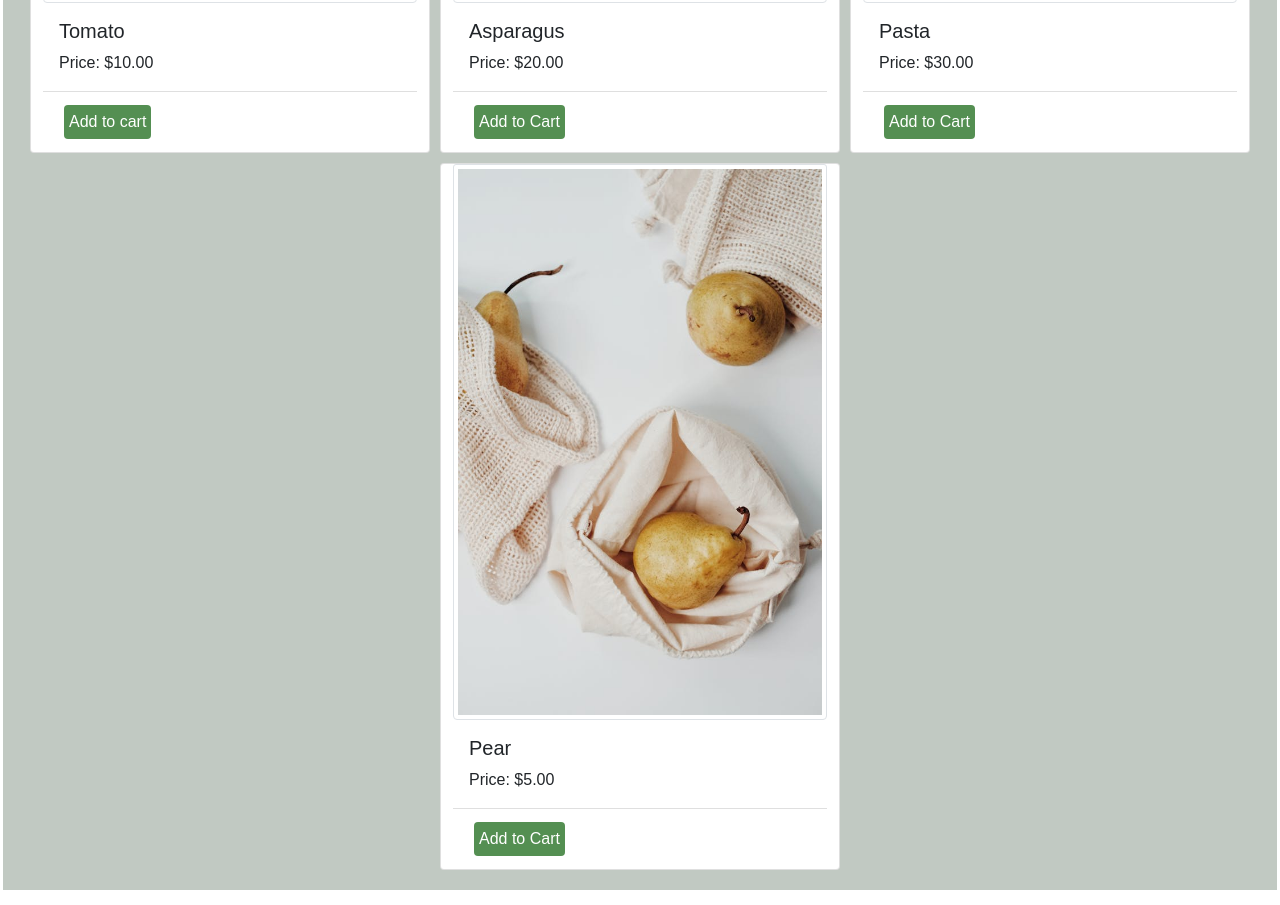
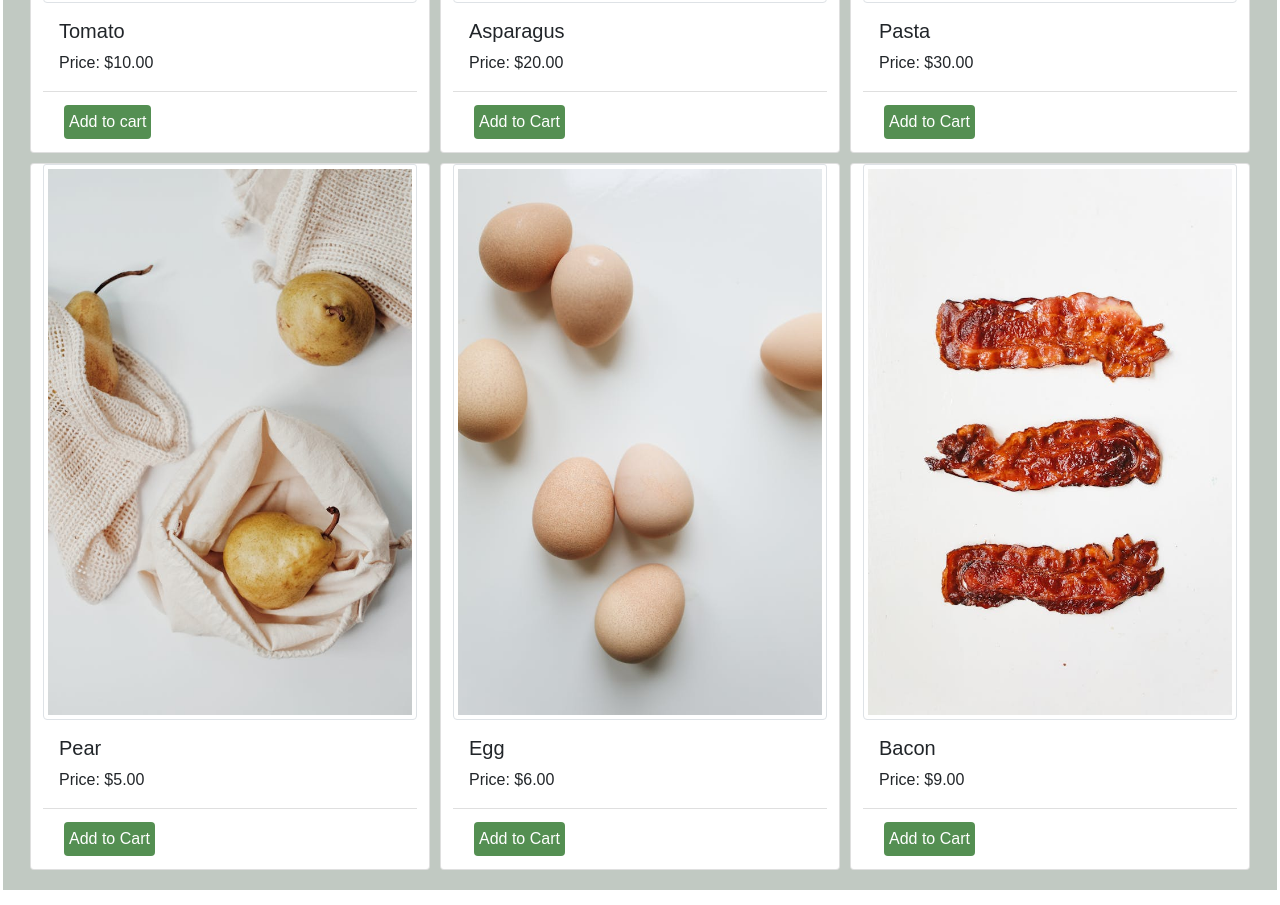
Before and after one commit to naratornb/ifn582-assg1, a plain HTML site: page src/index.html in a window 1280 px wide. Shown: the part 756-1661 px from the top of the page. Drawn offline with nearby package versions, Linux system fonts and the light colour scheme.

Commit message:
add: add 2 more products in landing page

```diff
--- a/src/index.html
+++ b/src/index.html
@@ -61,8 +61,10 @@
             <select id="categoryFilter" class="form-select" style="display:inline-block; max-width: 200px;">
                 <option value="all">All</option>
                 <option value="vegetables">Vegetables</option>
-                <option value="noodles">Noodles</option>
+                <option value="pastas">Pasta</option>
                 <option value="fruits">Fruits</option>
+                <option value="eggs">Eggs & Milk</option>
+                <option value="meats">Meat & Poultry</option>
             </select>
         </div>
 
@@ -93,7 +95,7 @@
                 </div>
             </div>
 
-            <div class="card item_card" data-category="noodles">
+            <div class="card item_card" data-category="pastas">
                 <img src="img/item3.jpg" class="card-img-top img-thumbnail" alt="card-group-image">
                 <div class="card-body">
                     <h5 class="card-title">Pasta</h5>
@@ -114,6 +116,27 @@
                     <button type="button" class="btn btn-outline-success buttonstyle">Add to Cart</button>
                 </div>
             </div>
+
+            <div class="card item_card" data-category="eggs">
+                <img src="img/item5.jpg" class="card-img-top img-thumbnail" alt="card-group-image">
+                <div class="card-body">
+                    <h5 class="card-title">Egg</h5>
+                    <p class="card-text">Price: $6.00</p>
+                </div>
+                <div class="card-footer bg-transparent">
+                    <button type="button" class="btn btn-outline-success buttonstyle">Add to Cart</button>
+                </div>
+            </div>
+            <div class="card item_card" data-category="meats">
+                <img src="img/item6.jpg" class="card-img-top img-thumbnail" alt="card-group-image">
+                <div class="card-body">
+                    <h5 class="card-title">Bacon</h5>
+                    <p class="card-text">Price: $9.00</p>
+                </div>
+                <div class="card-footer bg-transparent">
+                    <button type="button" class="btn btn-outline-success buttonstyle">Add to Cart</button>
+                </div>
+            </div>
         </div>
     </div>
 
```
Also changed, not shown: src/img/item5.jpg (added), src/img/item6.jpg (added).
